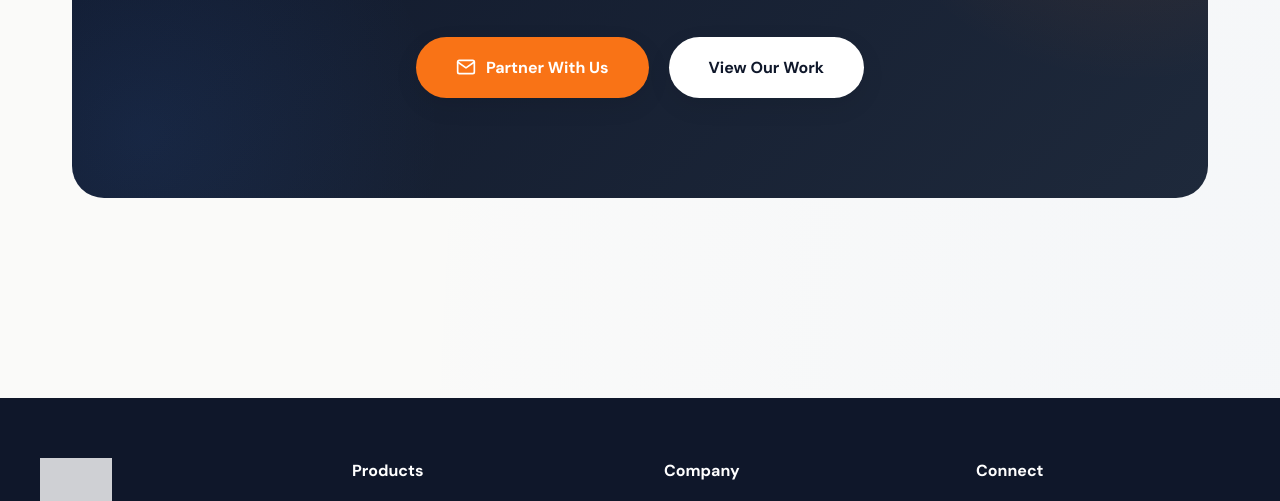
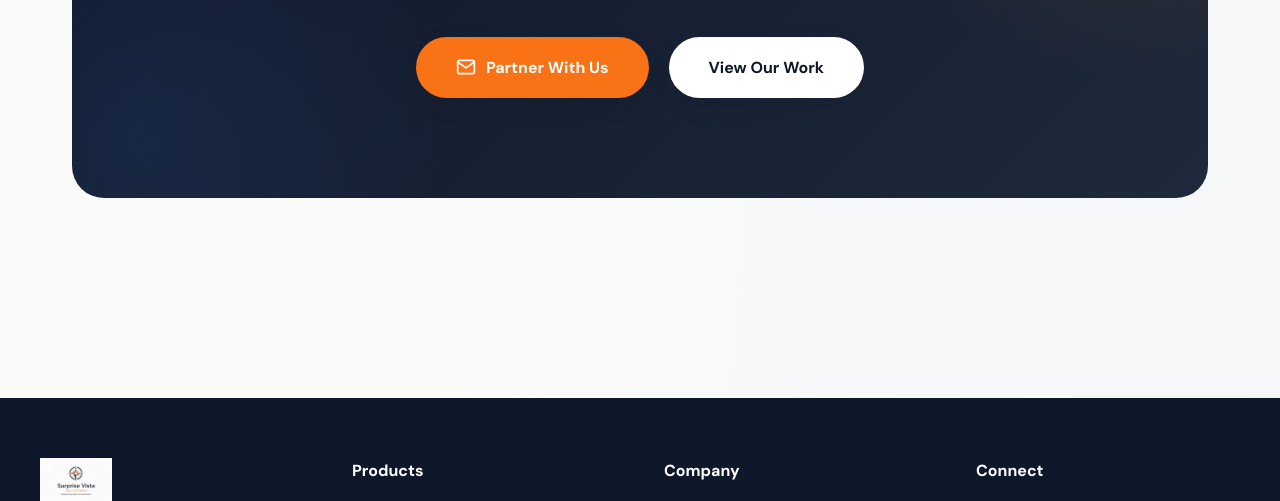
Before and after one commit to SurpriseVista/sv-website, a plain HTML site: page index.html in a window 1280 px wide. Shown: the part 3517-4018 px from the top of the page. Drawn offline with nearby package versions, Linux system fonts and the light colour scheme.

Commit message:
footer images fixes

```diff
--- a/index.html
+++ b/index.html
@@ -685,9 +685,8 @@
     }
 
     .footer-brand img {
-      height: 48px;
-      margin-bottom: 20px;
-      filter: brightness(0) invert(1) opacity(0.8);
+  height: 48px;
+  margin-bottom: 20px;
     }
 
     .footer-brand p {
```
